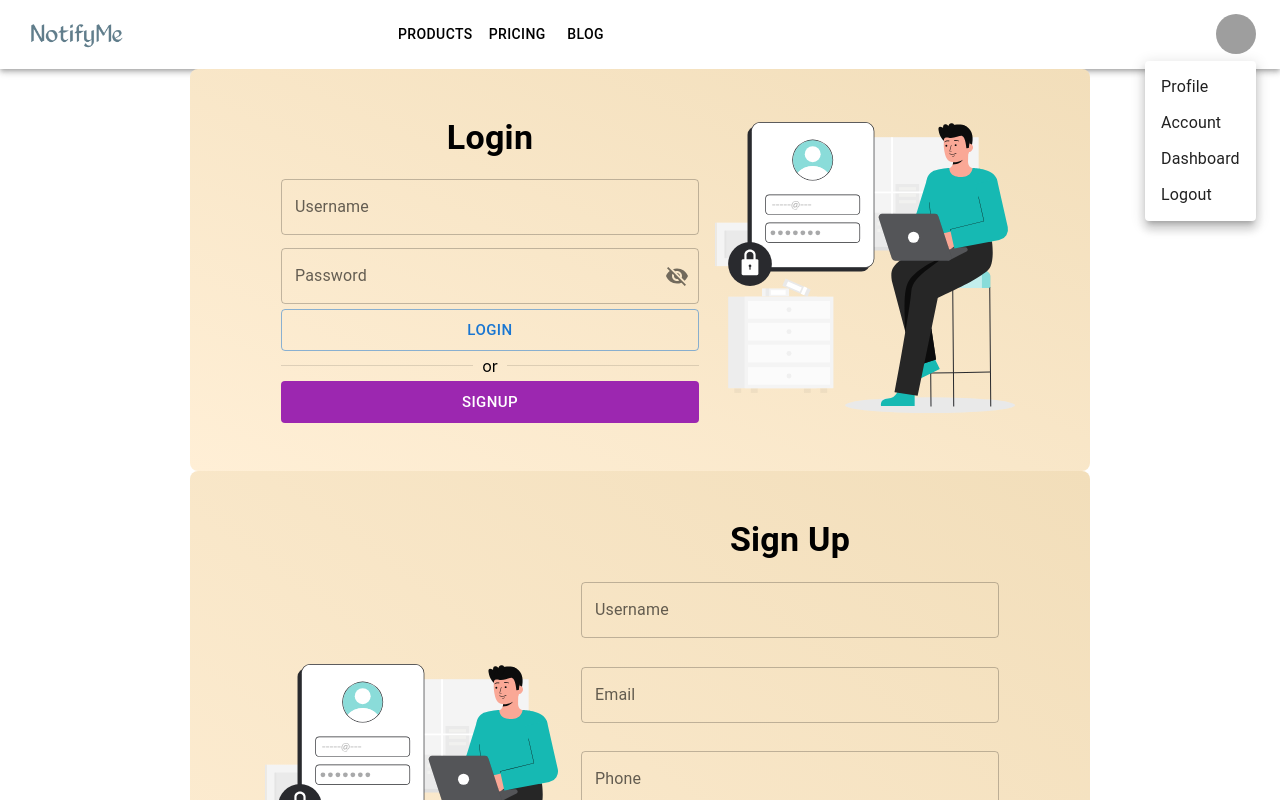
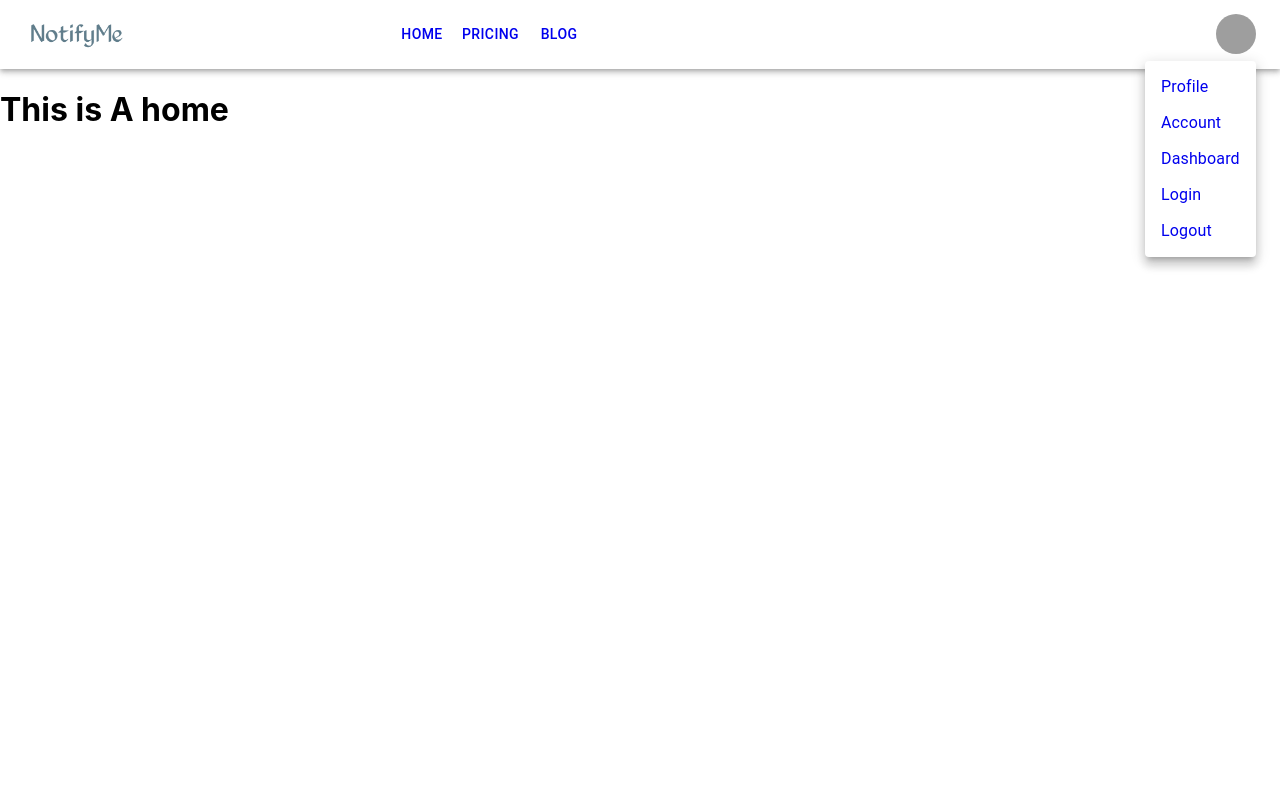
Before and after one commit to goutamprajapat/NotifyMe, a React (Create React App) app: page / in a window 1280 px wide. Both pictures are taken after a click on the button "Open settings". Shown: the top 800 px of the page. Built offline with nearby package versions, Linux system fonts and the light colour scheme; grey boxes are pictures that could not be loaded.

Commit message:
bug fix & add routing

```diff
--- a/src/App.css
+++ b/src/App.css
@@ -18,3 +18,4 @@
    background: #ffefd6;
 }
 */
+a{text-decoration: none;}
--- a/src/App.js
+++ b/src/App.js
@@ -1,4 +1,6 @@
 import "./App.css";
+import { Routes, Route } from "react-router-dom";
+import Main from "./Pages/Main/Main";
 import Header from "./components/Header/Header";
 import Login from "./components/Form/Login";
 import SignUp from "./components/Form/SignUp";
@@ -6,8 +8,11 @@ const App = () => {
    return (
       <>
       <Header/>
-         <Login />
-         <SignUp />
+         <Routes>
+            <Route path="/" element={<Main />} />
+            <Route path="/login" element={<Login />} />
+            <Route path="/logout" element={<SignUp />} />
+         </Routes>
       </>
    );
 };
--- /dev/null
+++ b/src/Pages/Main/Main.js
@@ -0,0 +1,8 @@
+const Main = () => {
+  return (
+    <>
+   <h1>This is A home </h1>
+   </>
+   );
+};
+export default Main;
--- a/src/components/Header/Header.js
+++ b/src/components/Header/Header.js
@@ -14,8 +14,20 @@ import {
 } from "@mui/material";
 import { ViewDayOutlined } from "@mui/icons-material";
 import logo from "../../Images/AppBarLogo.png";
-const pages = ["Products", "Pricing", "Blog"];
-const settings = ["Profile", "Account", "Dashboard", "Logout"];
+import { NavLink } from "react-router-dom";
+
+const pages = [
+   { to: "/", title: "HOME" },
+   { to: "/pricing", title: "Pricing" },
+   { to: "/blog", title: "Blog" },
+];
+const settings = [
+   { to: "/profile", title: "Profile" },
+   { to: "/account", title: "Account" },
+   { to: "/dashboard", title: "Dashboard" },
+   { to: "/login", title: "Login" },
+   { to: "/logout", title: "Logout" },
+];
 
 const Header = () => {
    const [anchorElNav, setAnchorElNav] = React.useState(null);
@@ -37,8 +49,8 @@ const Header = () => {
    };
 
    return (
-      <AppBar position="static" color="inherit" >
-         <Container maxWidth="xl" >
+      <AppBar position="static" color="inherit">
+         <Container maxWidth="xl">
             <Toolbar disableGutters>
                <Typography
                   variant="h6"
@@ -93,11 +105,18 @@ const Header = () => {
                         display: { xs: "block", md: "none" },
                      }}
                   >
-                     {pages.map((page) => (
-                        <MenuItem key={page} onClick={handleCloseNavMenu}>
-                           <Typography textAlign="center">{page}</Typography>
+                     {pages.map((page) => {
+                        return (
+                           <MenuItem
+                              key={page.title}
+                              onClick={handleCloseNavMenu}
+                           >
+                              <Typography textAlign="center">
+                                 <NavLink to={page.to}>{page.title}</NavLink>
+                              </Typography>
                            </MenuItem>
-                     ))}
+                        );
+                     })}
                   </Menu>
                </Box>
 
@@ -126,15 +145,17 @@ const Header = () => {
                   ></Box>
                </Typography>
                <Box sx={{ flexGrow: 1, display: { xs: "none", md: "flex" } }}>
-                  {pages.map((page) => (
+                  {pages.map((page) => {
+                     return (
                         <Button
-                        key={page}
+                           key={page.title}
                            onClick={handleCloseNavMenu}
                            sx={{ my: 2, color: "black", display: "block" }}
                         >
-                        {page}
+                           <NavLink to={page.to}>{page.title}</NavLink>
                         </Button>
-                  ))}
+                     );
+                  })}
                </Box>
 
                <Box sx={{ flexGrow: 0 }}>
@@ -162,11 +183,20 @@ const Header = () => {
                      open={Boolean(anchorElUser)}
                      onClose={handleCloseUserMenu}
                   >
-                     {settings.map((setting) => (
-                        <MenuItem key={setting} onClick={handleCloseUserMenu}>
-                           <Typography textAlign="center">{setting}</Typography>
+                     {settings.map((setting) => {
+                        return (
+                           <MenuItem
+                              key={setting.title}
+                              onClick={handleCloseUserMenu}
+                           >
+                              <Typography textAlign="center">
+                                 <NavLink to={setting.to}>
+                                    {setting.title}
+                                 </NavLink>
+                              </Typography>
                            </MenuItem>
-                     ))}
+                        );
+                     })}
                   </Menu>
                </Box>
             </Toolbar>
--- a/src/index.css
+++ b/src/index.css
@@ -2,7 +2,7 @@ body {
    margin: 0;
    padding: 0;
    box-sizing: border-box;
-
+  text-decoration: none;
    font-family: -apple-system, BlinkMacSystemFont, "Segoe UI", "Roboto",
       "Oxygen", "Ubuntu", "Cantarell", "Fira Sans", "Droid Sans",
       "Helvetica Neue", sans-serif;
--- a/src/index.js
+++ b/src/index.js
@@ -1,15 +1,18 @@
-import React from 'react';
-import ReactDOM from 'react-dom/client';
-import './index.css';
-import App from './App';
-import * as serviceWorkerRegistration from './serviceWorkerRegistration';
-import reportWebVitals from './reportWebVitals';
+import React from "react";
+import ReactDOM from "react-dom/client";
+import "./index.css";
+import App from "./App";
+import * as serviceWorkerRegistration from "./serviceWorkerRegistration";
+import reportWebVitals from "./reportWebVitals";
+import { BrowserRouter } from "react-router-dom";
+const root = ReactDOM.createRoot(document.getElementById("root"));
+root.render(
+   <React.StrictMode>
+   <BrowserRouter>
 
-const root = ReactDOM.createRoot(document.getElementById('root'));
-root.render(
-  <React.StrictMode>
-    <App />
-  </React.StrictMode>
+      <App />
+   </BrowserRouter>
+   </React.StrictMode>
 );
 
 // If you want your app to work offline and load faster, you can change
```
Also changed, not shown: src/Pages/Login.js (deleted, +0 -52 lines). Lines whose indentation alone changed are shown as unchanged.
